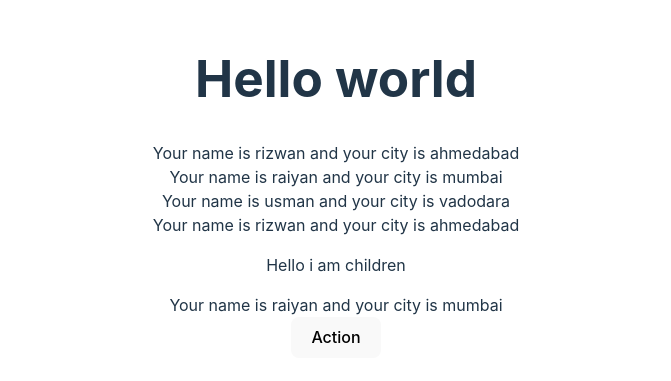
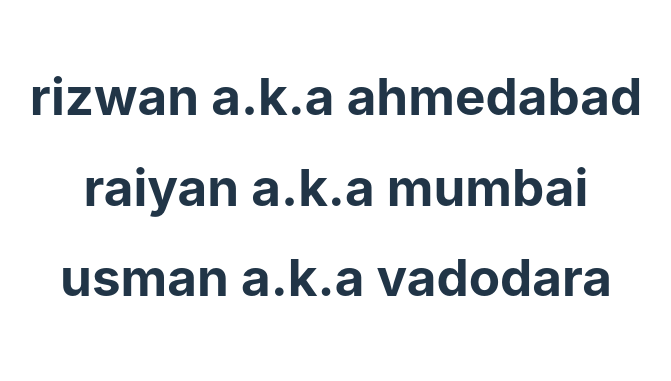
Before and after one commit to MohammedRizwan4/justDemoCodeEvolution, a React (Vite) app: page / in a window 1280 px wide. Shown: the part 213-594 px from the top of the page, without its empty margins (304-975 px from the left). Built offline with nearby package versions, Linux system fonts and the light colour scheme.

Commit message:
feat: Add ClassBased component to App
The ClassBased component is added to the App component to display a name and address.

```diff
--- a/src/App.jsx
+++ b/src/App.jsx
@@ -4,22 +4,15 @@
 import './App.css'
 import Greet from './components/Greet.jsx'
 import Props from './components/Props.jsx'
+import ClassBased from './components/ClassBased.jsx'
 
 function App() {
 
   return (
     <>
-      <h1>Hello world</h1>
-      <Props name="rizwan" address="ahmedabad"/>
-      <Props name="raiyan" address="mumbai"/>
-      <Props name="usman" address="vadodara"/>
-
-      <Props name="rizwan" address="ahmedabad">
-        <p>Hello i am children</p>
-      </Props>
-      <Props name="raiyan" address="mumbai">
-        <button>Action</button>
-      </Props>
+      <ClassBased name="rizwan" address="ahmedabad"/>
+      <ClassBased name="raiyan" address="mumbai"/>
+      <ClassBased name="usman" address="vadodara"/>
     </>
   )
 }
--- /dev/null
+++ b/src/components/ClassBased.jsx
@@ -0,0 +1,13 @@
+import React, { Component } from "react";
+
+class ClassBased extends Component {
+    render() {
+        return (
+            <h1>
+                {this.props.name} a.k.a {this.props.address}
+            </h1>
+        )
+    }
+}
+
+export default ClassBased
```
